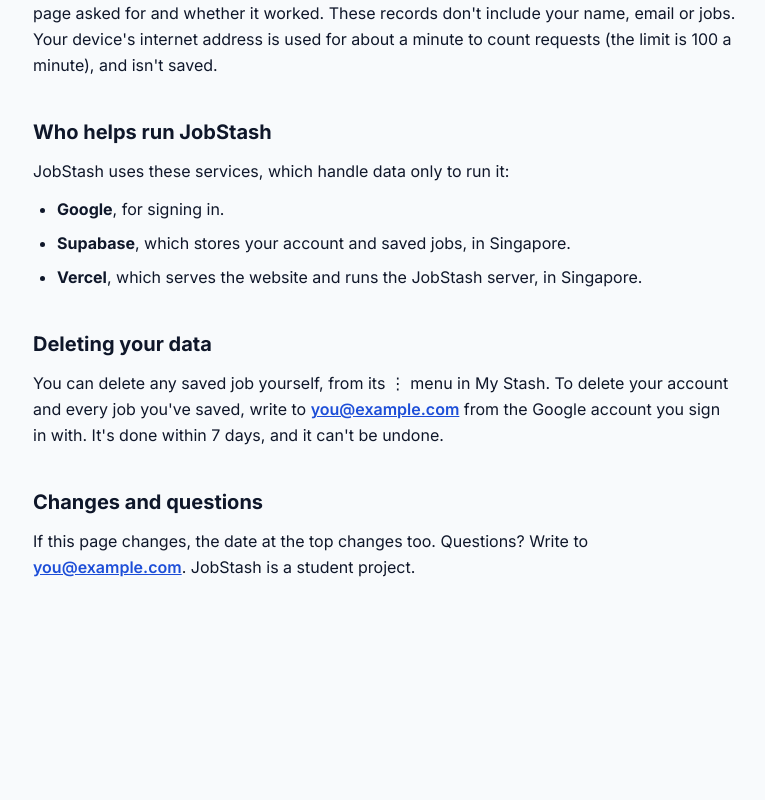
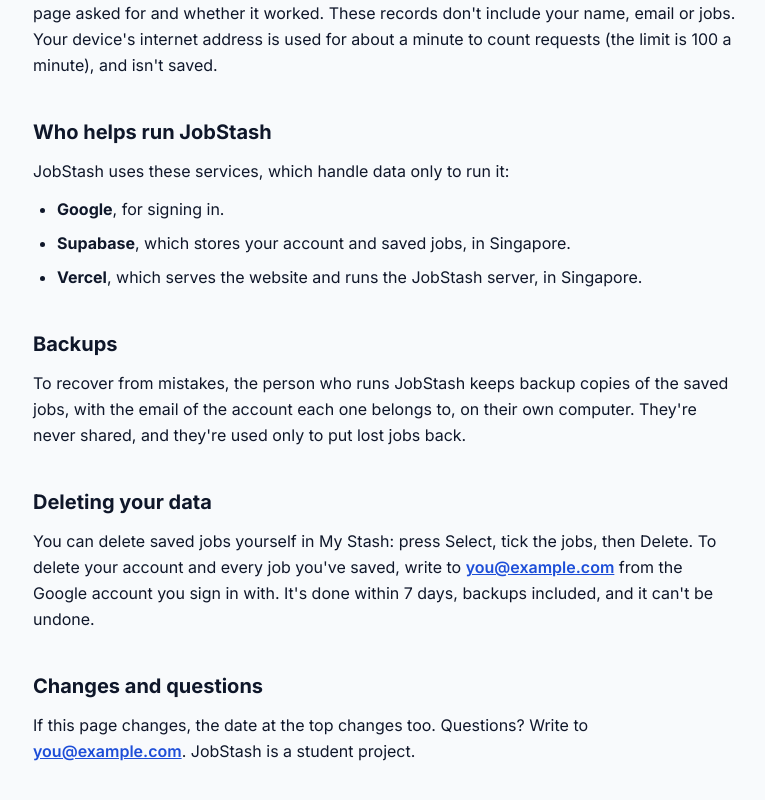
Before and after one commit to EnzoProg-ctrl/JobStash, a React (Vite) app in the folder client/: page /privacy in a window 1280 px wide. Shown: the part 1202-2002 px from the top of the page, without its empty margins (255-1020 px from the left). Before the commit the page ends 1846 px from the top, so only its background shows below. Built offline with nearby package versions, Linux system fonts and the light colour scheme; no server answers.

Commit message:
Privacy page: mention backups, and fix how to delete jobs (Select mode)

```diff
--- a/client/src/pages/PrivacyPage.jsx
+++ b/client/src/pages/PrivacyPage.jsx
@@ -14,7 +14,7 @@
 // GitHub page instead.
 const CONTACT_EMAIL = import.meta.env.VITE_CONTACT_EMAIL
 const GITHUB = 'https://github.com/EnzoProg-ctrl/JobStash'
-const UPDATED = '30 October 2026'
+const UPDATED = '31 October 2026'
 
 function ContactLink() {
   return CONTACT_EMAIL ? (
@@ -115,12 +115,20 @@
           </ul>
         </Section>
 
+        <Section title="Backups">
+          <p>
+            To recover from mistakes, the person who runs JobStash keeps backup copies of the
+            saved jobs, with the email of the account each one belongs to, on their own
+            computer. They're never shared, and they're used only to put lost jobs back.
+          </p>
+        </Section>
+
         <Section title="Deleting your data">
           <p>
-            You can delete any saved job yourself, from its ⋮ menu in My Stash. To delete
-            your account and every job you've saved, write to <ContactLink />{' '}
-            from the Google account you sign in with. It's done within 7 days, and it can't be
-            undone.
+            You can delete saved jobs yourself in My Stash: press Select, tick the jobs, then
+            Delete. To delete your account and every job you've saved, write to{' '}
+            <ContactLink /> from the Google account you sign in with. It's done within 7 days,
+            backups included, and it can't be undone.
           </p>
         </Section>
 
```
Also changed, not shown: 1 other file (tests, documents, lock files or other folders).
